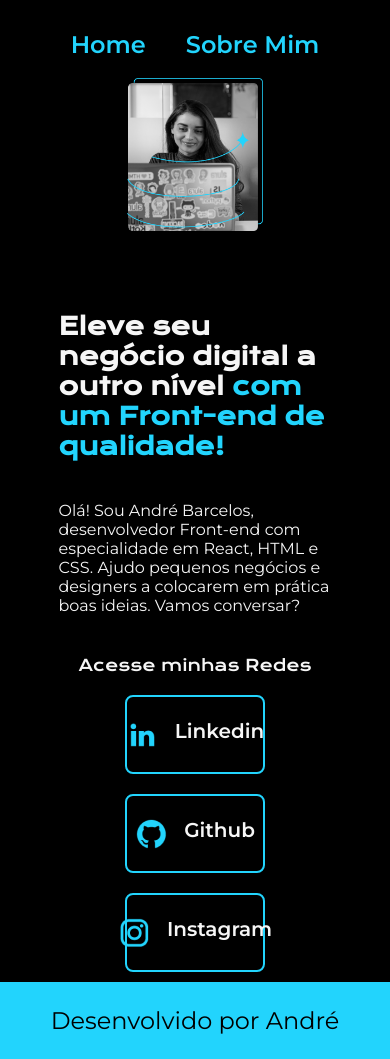
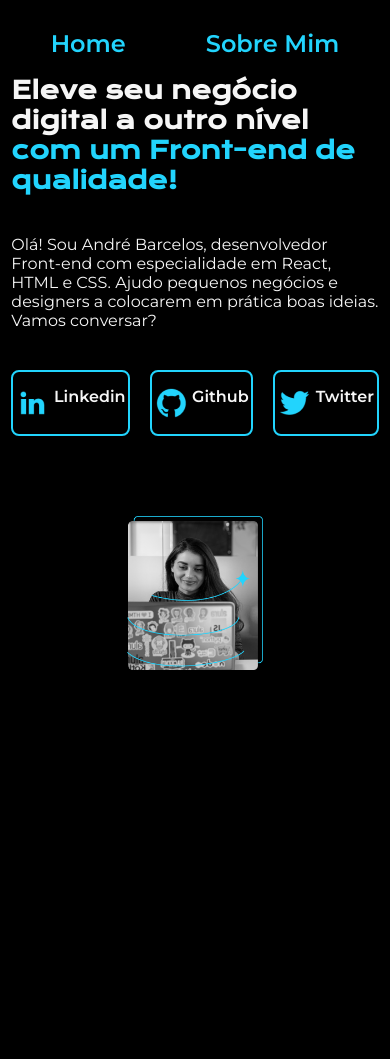
Before and after one commit to Andrebarcelos97/projetoalura, a plain HTML site: page index.html in a window 390 px wide. After the commit the page ends 844 px from the top, so only its background shows below. Drawn offline with nearby package versions, Linux system fonts and the light colour scheme.

Commit message:
correcao

```diff
--- a/index.html
+++ b/index.html
@@ -10,7 +10,7 @@
 <body>
     <header class="cabecalho">
         <nav class="cabecalho__menu">
-            <a class="cabecalho__menu__link" href="teste2.html">Home</a>
+            <a class="cabecalho__menu__link" href="index.html">Home</a>
             <a class="cabecalho__menu__link" href="about.html">Sobre Mim</a>
         </nav>
     </header>
@@ -20,18 +20,18 @@
         <strong class="texto-destaque">com um Front-end de qualidade!</strong></h1>
         <p class="apresentacao__conteudo__texto">Olá! Sou André Barcelos, desenvolvedor Front-end com especialidade em React, HTML e CSS. Ajudo pequenos negócios e designers a colocarem em prática boas ideias. Vamos conversar?</p>
         <div class="apresentacao__links">
-            <h2 class="apresentacao__conteudo__subtitulo"> Acesse minhas Redes</h2>
-            <a class="apresentacao__links__link" href="HTTPS://youtube.com">
+             <!-- <h2 class="apresentacao__conteudo__subtitulo"> Acesse minhas Redes</h2> -->
+             <a class="apresentacao__links__link" href="https://www.linkedin.com/in/andre-da-silva-barcelos-b01a702a4/">
                 <img src="Imagens/linkedin.png" alt="linkedin">
                 Linkedin
             </a>
-            <a class="apresentacao__links__link" href="HTTPS://youtube.com">
+            <a class="apresentacao__links__link" href="https://github.com/Andrebarcelos97">
                 <img src="Imagens/github.png" alt="github">
                 Github
             </a>
-            <a class="apresentacao__links__link" href="HTTPS://youtube.com">
-               <img src="Imagens/instagram.png" alt="instagram">
-                Instagram
+            <a class="apresentacao__links__link" href="https://x.com/BarceAndre">
+               <img src="Imagens/twitter.png" alt="twitter">
+                Twitter
             </a>
 
         </div>
@@ -40,9 +40,9 @@
 
     </main>
 
-    <footer class="rodape">
+    <!-- <footer class="rodape">
          <p>Desenvolvido por André</p>
 
-         </footer>
+         </footer> -->
 </body>
 </html>
--- a/styles/style.css
+++ b/styles/style.css
@@ -22,7 +22,7 @@ body{
 }
 
 .cabecalho{
-    padding: 2% 0 0 15%;
+    padding: 0% 0 0 15%;
 }
 
 .cabecalho__menu{
@@ -31,6 +31,7 @@ body{
 }
 
 .cabecalho__menu__link{
+    padding: 5% 0 0 0;
     color: var(--cor-terciaria);
     font-family: var(--fonte-secundaria);
     font-size: 1.5rem;
@@ -39,11 +40,11 @@ body{
 
 }
 
- .cabecalho__menu__link:hover{
+ /* .cabecalho__menu__link:hover{
     font-size:22px;
     color:var(--cor-hover);
 
-}
+} */
 
 
 .texto-destaque{
@@ -51,7 +52,7 @@ body{
 }
 
 .apresentacao{
-    margin: 2.5% 15%;
+    margin: 2% 15%;
     display: flex;
     justify-content: space-between;
     align-items: center;
@@ -78,16 +79,15 @@ body{
     display: flex;
     justify-content: space-between;
     align-items: center;
-    flex-direction: column;
     gap:20px;
 }
 
-.apresentacao__conteudo__subtitulo{
+/* .apresentacao__conteudo__subtitulo{
     font-weight: 400;
     font-size: 1.5rem;
     font-family:var(--fonte-primaria) ;
 
-}
+} */
 
 .apresentacao__links__link{
     display: flex;
@@ -105,21 +105,21 @@ body{
     color: var(--cor-secundaria);
 }
 
-.apresentacao__links__link:hover{
+/* .apresentacao__links__link:hover{
     background-color: var(--cor-primaria);
     width: 55%;
     border-color: var(--cor-terciaria);
-}
+} */
 
 .apresentacao__imagem{
     width: 50%;
 }
-.apresentacao__imagem:hover{
+/* .apresentacao__imagem:hover{
     width: 51%;
 
-}
+} */
 
-.rodape{
+/* .rodape{
     font-family:  var(--fonte-secundaria);
     padding: 24px;
     font-size: 1.5rem;
@@ -127,23 +127,20 @@ body{
     text-align: center;
     background-color:var(--cor-terciaria);
     color: var(--cor-primaria);
-}
+} */
 
 @media (max-width:1200px){
 
     .cabecalho{
-        margin: 5% 0 0 0;
         padding: 10px;
     }
 
     .cabecalho__menu{
-        display: flex;
         justify-content: center;
-        gap: 40px;
     }
 
     .apresentacao{
-        flex-direction: column-reverse;
+        flex-direction: column;
     }
 
     .apresentacao__conteudo{
@@ -158,11 +155,44 @@ body{
         font-size: 1rem;
     }
 
-    .apresentacao__conteudo__subtitulo{
+    .apresentacao__links__link{
+        gap: 5%;
         font-size: 1rem;
-    }
-
-    .apresentacao__links__link{
-        font-size: 1.25rem;
+        padding: 15px 5px;
     }
 }
+
+    @media (max-width:375px){
+
+
+        .cabecalho{
+            padding: 10px;
+        }
+
+        .cabecalho__menu{
+            justify-content: center;
+        }
+
+        .apresentacao{
+            flex-direction:column;
+            padding: 5%;
+        }
+
+        .apresentacao__conteudo{
+            width: auto;
+        }
+
+        .apresentacao__conteudo__titulo{
+            font-size: 1.20rem;
+        }
+
+        .apresentacao__conteudo__texto{
+            font-size: 0.9rem;
+        }
+
+        .apresentacao__links__link{
+            gap: 5%;
+            font-size: 0.8rem;
+            padding: 15px 5px;
+        }
+}
```
Also changed, not shown: about.html (+1 -1 lines), Imagens/twitter.png (added).
